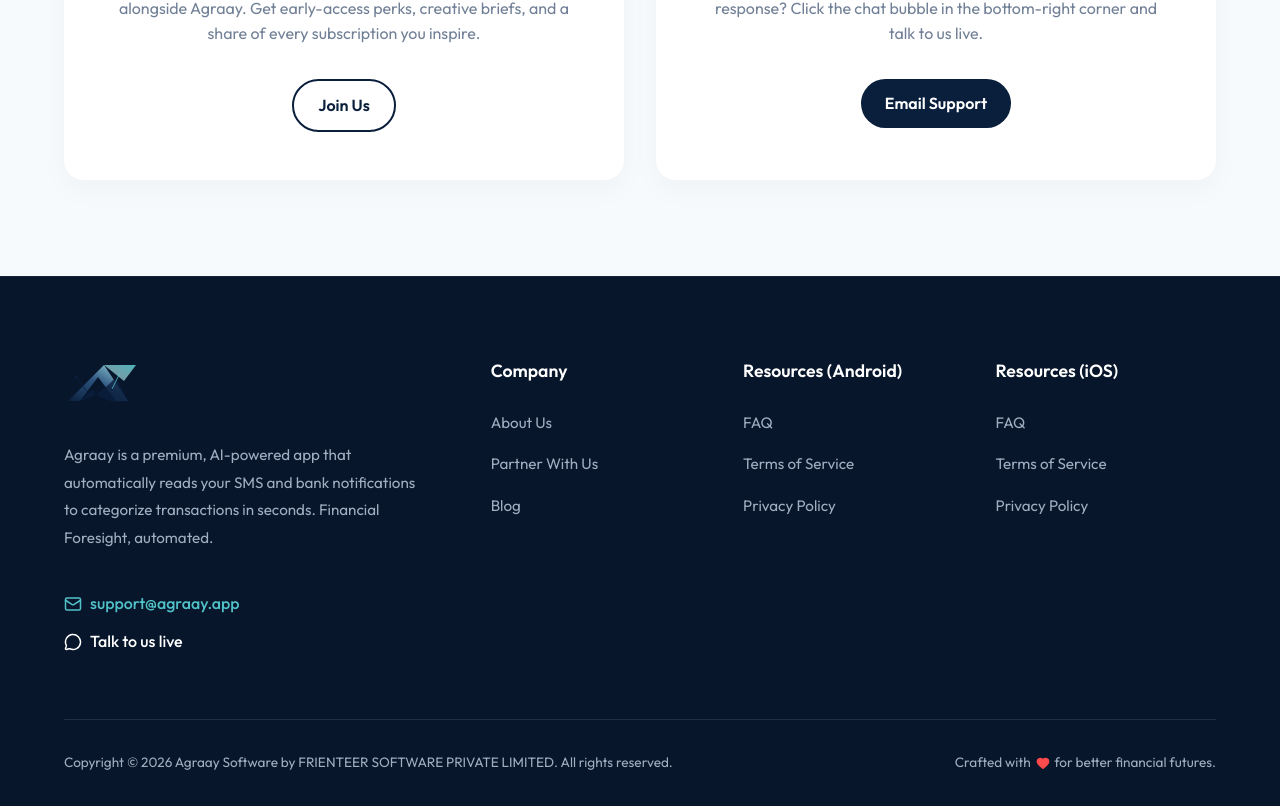
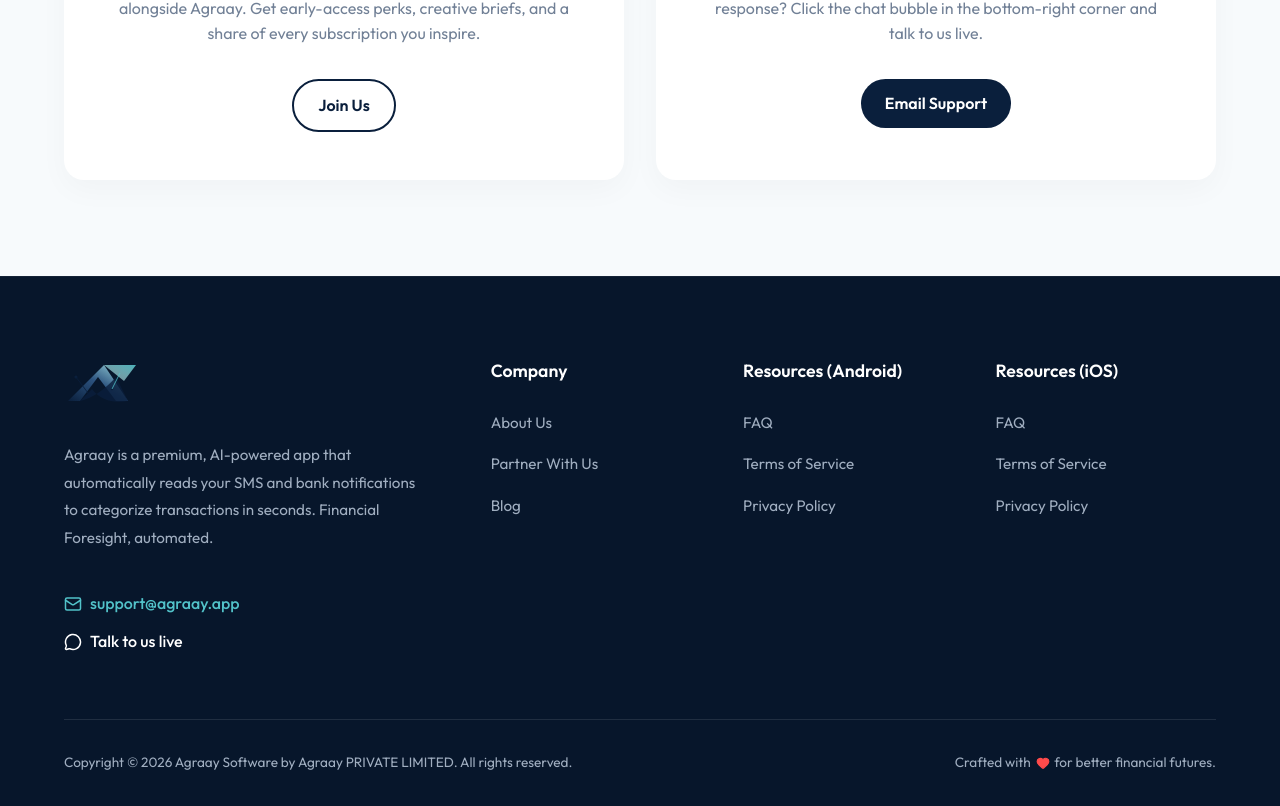
Before and after one commit to r-ravish/Agraay, a React (Vite) app: page / in a window 1280 px wide. Shown: the part 3966-4772 px from the top of the page. Built offline with nearby package versions, Linux system fonts and the light colour scheme.

Commit message:
chore: update copyright company name in footer

```diff
--- a/src/components/layout/Footer.jsx
+++ b/src/components/layout/Footer.jsx
@@ -61,7 +61,7 @@
 
                 <div className="footer-bottom">
                     <p>
-                        Copyright &copy; {currentYear} Agraay Software by FRIENTEER SOFTWARE PRIVATE LIMITED. All rights reserved.
+                        Copyright &copy; {currentYear} Agraay Software by Agraay PRIVATE LIMITED. All rights reserved.
                     </p>
                     <p className="made-with-love">
                         Crafted with <Heart size={14} color="#ff4b4b" fill="#ff4b4b" /> for better financial futures.
```
